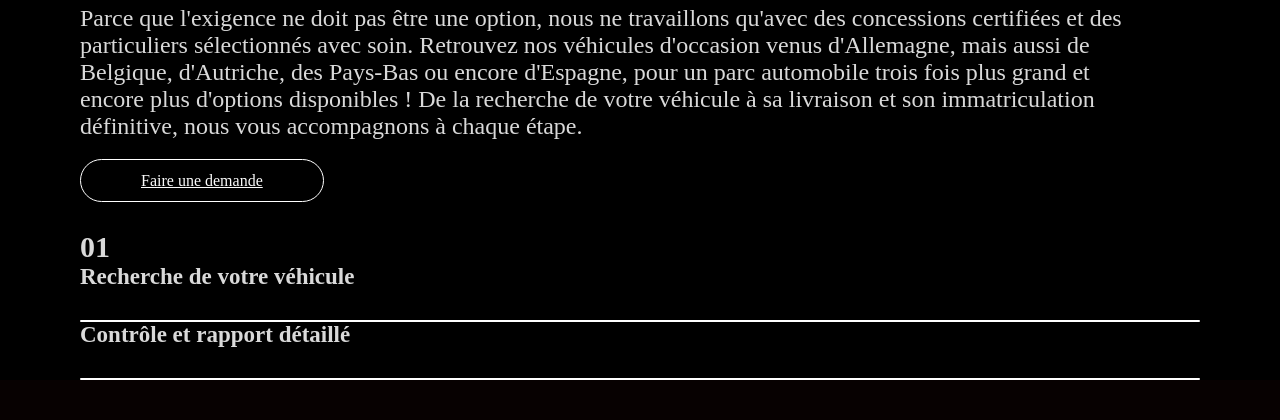
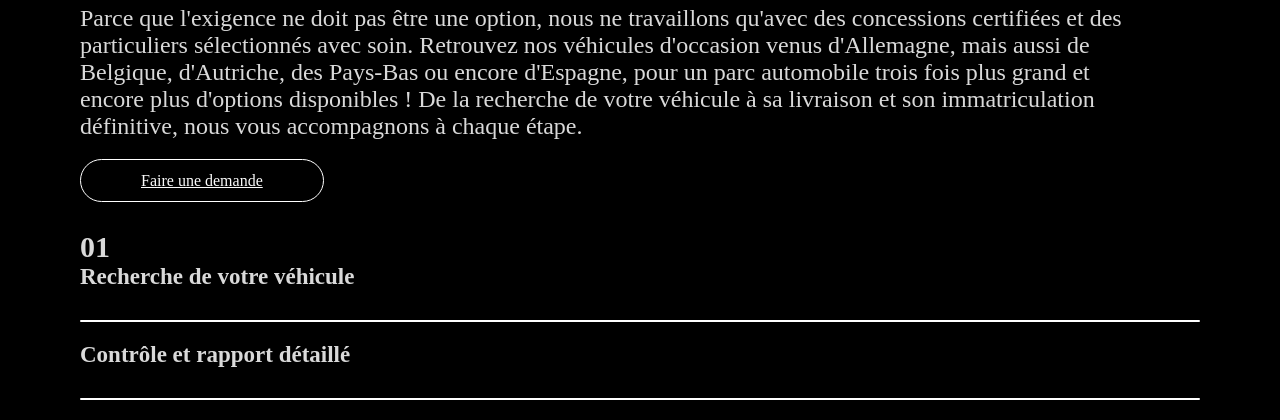
Before and after one commit to Gracias2k16/CDA_LEO, a Flask app: page / in a window 1280 px wide. Shown: the part 1315-1735 px from the top of the page. Before the commit the page ends 1695 px from the top, so only its background shows below. Run offline with Flask 3, Linux system fonts and the light colour scheme.

Commit message:
27_01_25_1139

```diff
--- a/CDA/WEB_FLASK/app/static/main.css
+++ b/CDA/WEB_FLASK/app/static/main.css
@@ -501,6 +501,7 @@ body {
         border-radius: 1px;
         transition: all .2s cubic-bezier(0.1, 0.82, 0.76, 0.965);
         background-color: #fff;
+        margin-bottom: 20px;
     }
 
     #homepage_deuxieme_partie_droite_texte div:nth-child(2) h3 {
--- a/CDA/WEB_FLASK/app/templates/home.html
+++ b/CDA/WEB_FLASK/app/templates/home.html
@@ -100,17 +100,18 @@
                         <p class="Recherche_véhicule_texte_2" style="display: none;">La recherche de votre véhicule est entièrement gratuite, nous ne facturons notre prestation de conseil qu'au moment de l'achat.</p>
                     </div>
                     <span></span>
-                 <!--Texte n°2-->
+
+                    <div> <!--Texte n°2-->
                         <h3 id="controle_rapport">
                             Contrôle et rapport détaillé
                         </h3>
                         <p class="Procédure_texte" style="display: none;">
                             Suite à la sélection de votre véhicule, notre équipe d'experts reviendra vers vous avec tous les détails nécessaires : historique d’entretien du véhicule, antériorité de ses propriétaires, état intérieur et extérieur, état des consommables (pneus et freins), garanties proposées, négociations obtenues, éventuels défauts constatés. Un rapport détaillé vous sera remis. Au final, nos conseillers automobile vous donneront leur conseil : faut-il acheter ce véhicule ou non ?
                         </p>
+                        </div>
                         <span></span>
-
                     </div>
-
+                </div>
             </div>
         </div>
     </main>
```
Lines whose indentation alone changed are shown as unchanged.
